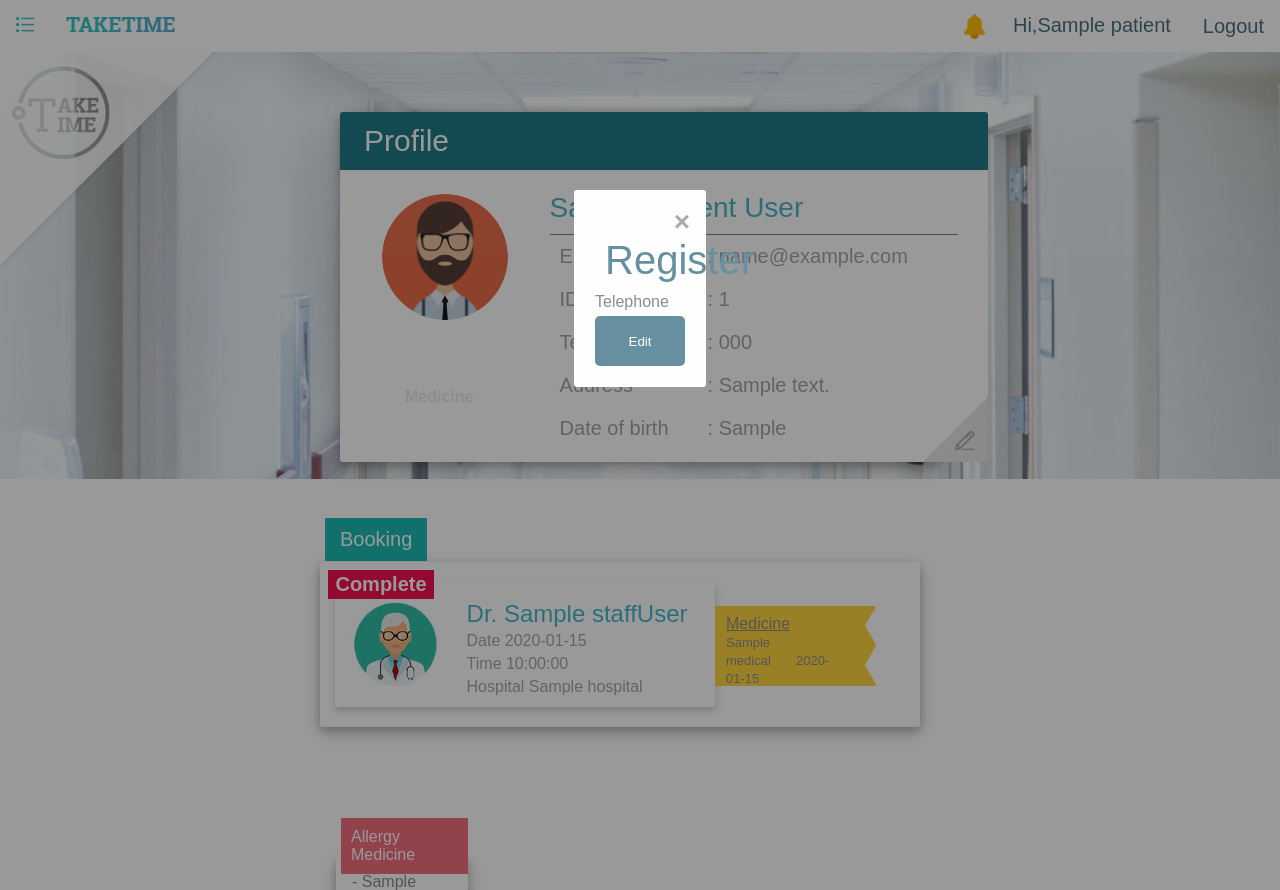
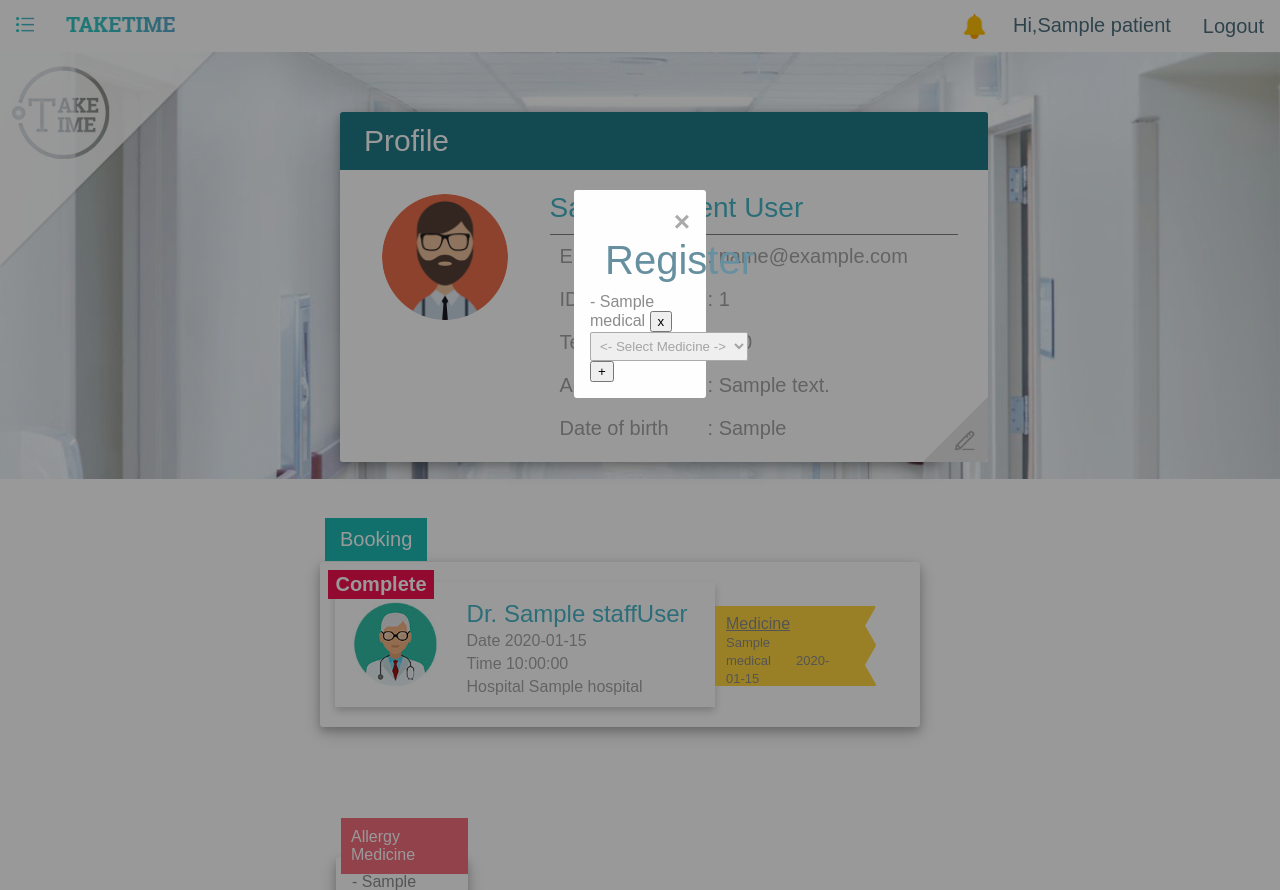
Before and after one commit to Izeple/TakeTime, a PHP site: page /profile.php in a window 1280 px wide, after a click that opens the changed part. Run offline with PHP 8.4, Linux system fonts and the light colour scheme; the visitor is signed in with stand-in values (Sample User, id 1); tables that the repository leaves empty or names only in its code hold one stand-in row (values such as "Sample post"); data that the repository does not hold is empty; some libraries are stand-ins or nearby versions; some web fonts are replaced.

Commit message:
ยาเสร็จแล้ว

```diff
--- a/profile.php
+++ b/profile.php
@@ -96,7 +96,7 @@
                 <p class="tr"> : <?php echo $result_User['address']; ?></p>
                 <p class="tl"> Date of birth</p>
                 <p class="tr"> : <?php echo $result_User['dob']; ?></p>
-                <img onclick="document.getElementById('propop').style.display='block'" class="edit" style="border-radius:0px 0px 3px 0px; width:10%" src="./img/edit.png">
+                <img onclick="document.getElementById('propop').style.display='block'" class="edit" style="border-radius:0px 0px 5px 0px; width:10%" src="./img/edit.png">
             </div>
         </div>
     </div>
@@ -282,7 +282,7 @@
             $realler = PDOfetchAll($sql)[0];
             ?>
         <?php
-                echo "- ".$realler['medicine_name'];
+                echo "- ".$realler['medicine_name']."<br>";
             }
         }
             ?>
@@ -291,63 +291,46 @@
 </div>
 
 </div>
-<div id="aller" class="login">
+    <div id="aller" class="login">
         <!-- Modal content -->
         <div class="aller">
-            <span class="close" onclick="document.getElementById('signpop').style.display='none'">&times;</span>
-              <div class="sep"><p style="color: #6690a0; font-size:40px; text-align:center; margin:10px;">Register</p></div>
-              <form class="user" method="post" action="signup.php">
-                <div class="sep"> <a>Telephone</a></div>
-                <div class="sep"><input type="submit" name="register" class="sub" value="Edit" /> </div>
-              </form>
-        </div>
-
-
-
-
-        <table class="table table-bordered" id="dataTable" width="100%" cellspacing="0">
-                  <thead>
-                    <tr>
-                        <th>Medicine</th>
-                        <th>Edit</th>
-                    </tr>
-                  </thead>
-                  <tbody>
-
+            <span class="close" onclick="document.getElementById('aller').style.display='none'">&times;</span>
+            <div class="sep"><p style="color: #6690a0; font-size:40px; text-align:center; margin:10px;">Register</p></div>
+                <form class="user" method="post" action="delete_medical.php">
                     <?php
                        if ($result_allergy) {
                         foreach ($result_allergy as $aller) {
-
                             $sql = "SELECT * FROM medical WHERE medicine_id = '" . $aller['medicine_id'] . "'";
                             $realler = PDOfetchAll($sql)[0];
                     ?>
-
+                        - <?php echo $realler['medicine_name'];?>
+                        <input type='hidden' value="<?php echo $result_User['patient_id'] ?>" name='patient_id'>
+                        <input type='hidden' value="<?php echo $realler['medicine_id'] ?>" name='medicine_id'>
+                        <input type="submit" name="delete" value="x"/>
                     <?php
                         }
                     }
                     ?>
-
-
-                        <form action="insert_medicine.php" method="POST">
-                        <tr id="department" style="display:none">
-                            <td><?php echo $realler['medicine_name'];  $_SESSION["DepartmentID_Insert"]=$DepartmentID_show; ?></td>
-                            <td><input class="form-control" type="tel" , name="Dtel"></td>
-                        </tr>
-                        </table>
-                        <div align="right" id="s_department" style="display:none">
-                            <button type=" button" class="btn btn-primary btn-user"
-                                onclick="document.getElementById('demo').style.display='none'">ADD Medicine</button>
-                        </div>
-                        </form>
-                    </div>
-                  </tbody>
-                </table>
-
-
-
-
-
-
+                </form>
+                        <select name="medicine_id" form="myform" data-toggle="dropdown" aria-haspopup="true" aria-expanded="false">
+                            Select Medicine
+                            <option value=""><- Select Medicine -></option>
+                            <?php
+                            $result = $pdo->prepare("SELECT * FROM medical WHERE medicine_id NOT IN (SELECT medicine_id FROM allergy_medicine WHERE patient_id = :patient_id)");
+                            $result->execute(array(':patient_id' => $result_User['patient_id']));
+                            while($objResuut = $result->fetch()){
+                                echo print_r($objResuut);
+                            ?>
+                            <option value="<?php echo $objResuut["medicine_id"];?>"><?php echo $objResuut["medicine_name"]?></option>
+                            <?php } ?>
+                        </select>
+                <form id="myform" class="user" method="post" action="insert_medical.php">
+                    <input type='hidden' value="<?php echo $result_User['patient_id'] ?>" name='patient_id'>
+                    <input type="submit" name="insert" value="+"/>
+                </form>
+                </div>
+            </div>
+        </div>
     </div>
 
 
```
Also changed, not shown: delete_medical.php (added, +27 -0 lines), insert_medical.php (added, +26 -0 lines).
